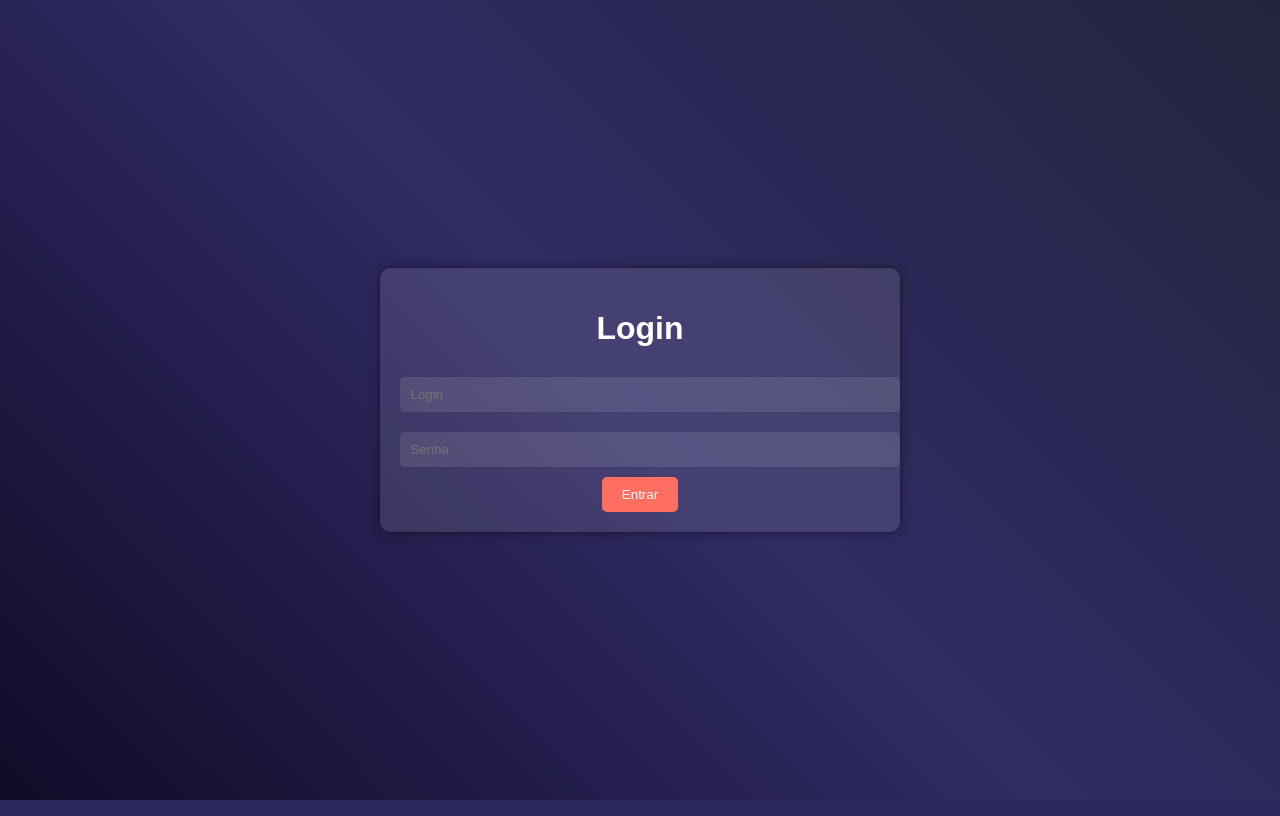
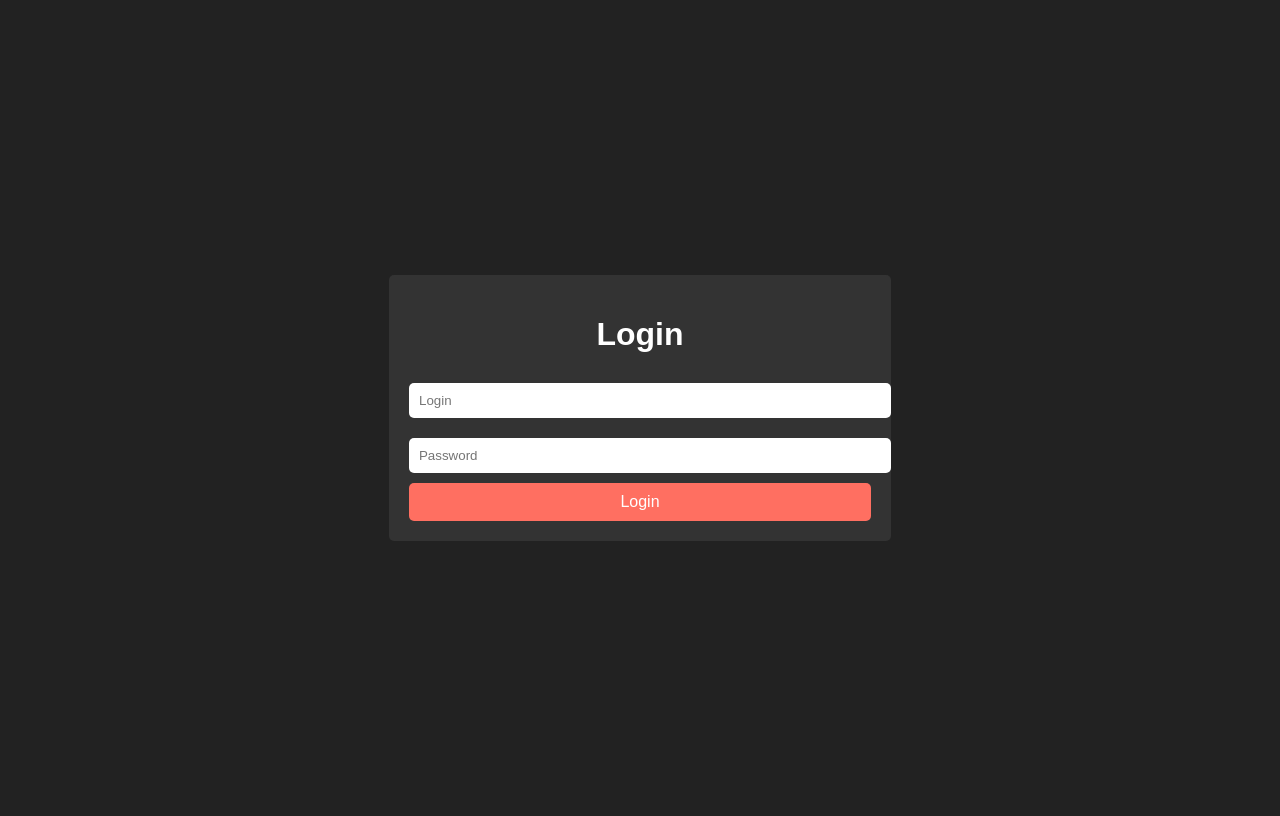
Before and after one commit to DuJao22/Gerenciamento-viajem-, a Flask app: page /login in a window 1280 px wide. Run offline with Flask 3, Linux system fonts and the light colour scheme.

Commit message:
Update login.html

```diff
--- a/templates/login.html
+++ b/templates/login.html
@@ -4,55 +4,49 @@
     <title>Login</title>
     <style>
         body {
+            font-family: Arial, sans-serif;
             display: flex;
             justify-content: center;
             align-items: center;
             height: 100vh;
-            margin: 0;
-            background: linear-gradient(45deg, #0f0c29, #302b63, #24243e);
-            font-family: Arial, sans-serif;
+            background: #222;
+            color: #fff;
         }
-        .login-container {
-            background: rgba(255, 255, 255, 0.1);
+        .login-form {
+            background: #333;
             padding: 20px;
-            border-radius: 10px;
-            box-shadow: 0 0 10px rgba(0, 0, 0, 0.5);
+            border-radius: 5px;
+        }
+        .login-form h1 {
             text-align: center;
-            color: white;
-        }
-        h1 {
             margin-bottom: 20px;
         }
-        input[type="text"], input[type="password"] {
+        .login-form input {
             width: 100%;
             padding: 10px;
             margin: 10px 0;
             border: none;
             border-radius: 5px;
-            background: rgba(255, 255, 255, 0.1);
-            color: white;
         }
-        button {
-            padding: 10px 20px;
+        .login-form button {
+            width: 100%;
+            padding: 10px;
+            background: #ff6f61;
             border: none;
             border-radius: 5px;
-            background: #ff6f61;
-            color: white;
             cursor: pointer;
-            transition: background 0.3s;
-        }
-        button:hover {
-            background: #ff3b2e;
+            color: #fff;
+            font-size: 16px;
         }
     </style>
 </head>
 <body>
-    <div class="login-container">
+    <div class="login-form">
         <h1>Login</h1>
-        <form action="/login" method="post">
+        <form method="POST" action="/login">
             <input type="text" name="login" placeholder="Login" required>
-            <input type="password" name="password" placeholder="Senha" required>
-            <button type="submit">Entrar</button>
+            <input type="password" name="password" placeholder="Password" required>
+            <button type="submit">Login</button>
         </form>
     </div>
 </body>
```
